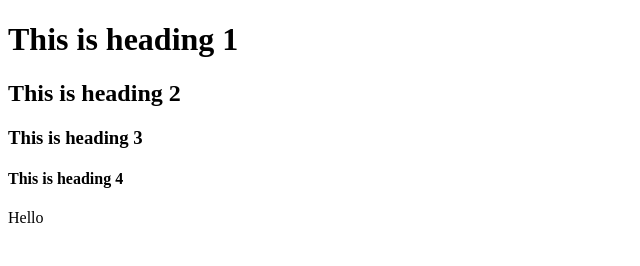
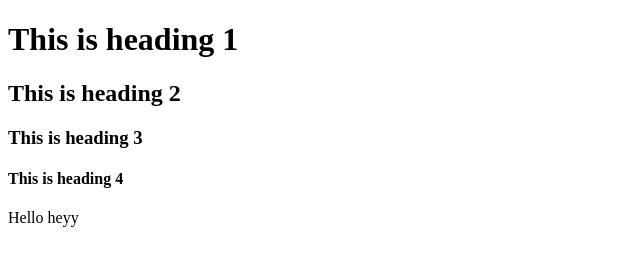
Before and after one commit to tejaswini0597/practice, a plain HTML site: page contact.html in a window 1280 px wide. Shown: the full height of the page, 0-640 px from the left. Drawn offline with Linux system fonts and the light colour scheme.

Commit message:
Updating contact

```diff
--- a/contact.html
+++ b/contact.html
@@ -7,7 +7,7 @@
 <h3>This is heading 3</h3>
 <h4>This is heading 4</h4>
 
- Hello
+ Hello heyy
 
 </body>
 </html>
```
